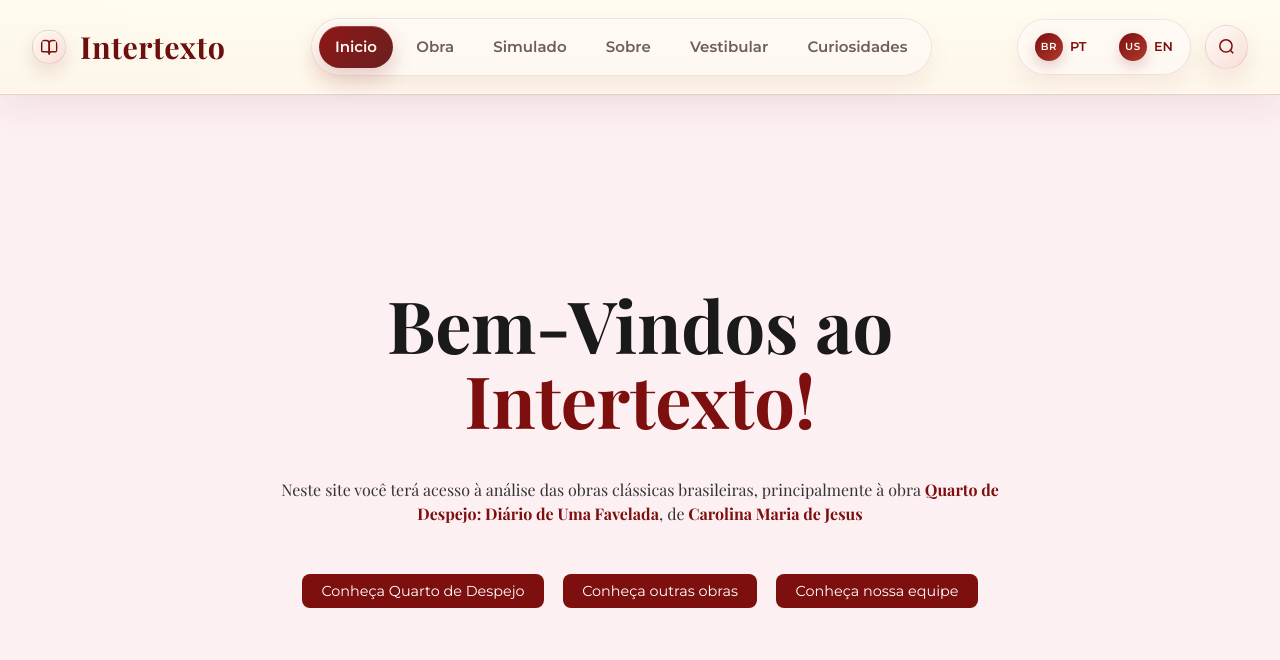
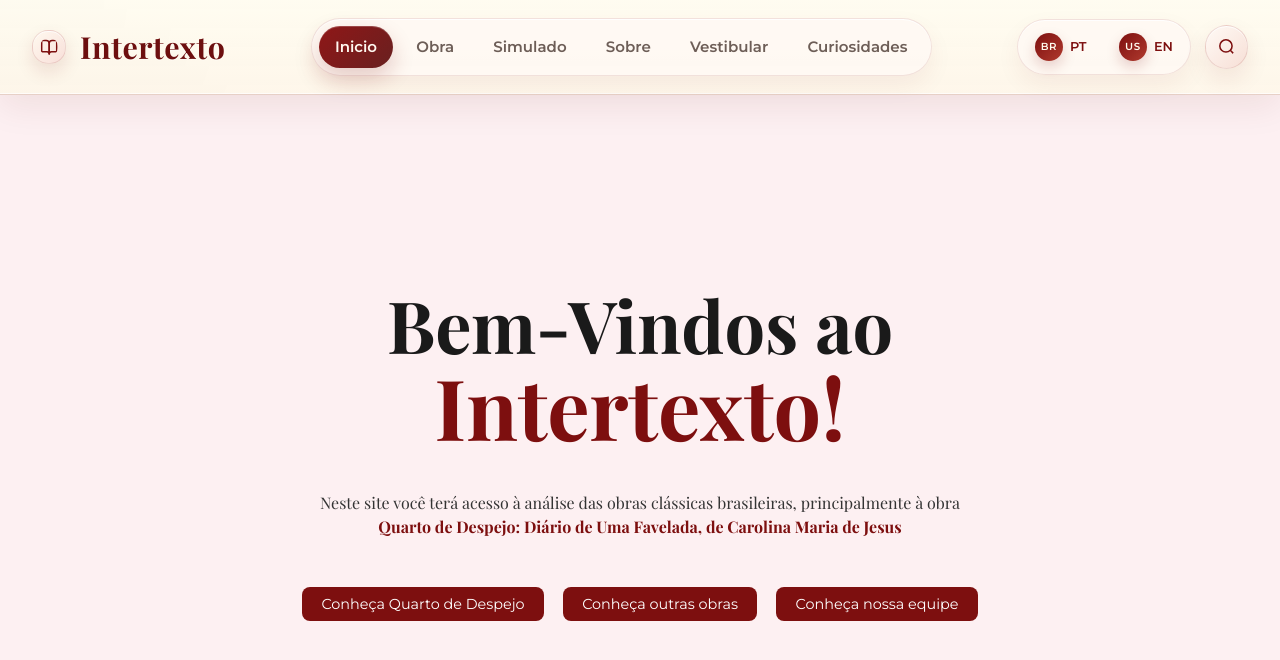
Before and after one commit to Jenniferkss/FrontEnd-Projeto-integrador, a React (Vite) app: page / in a window 1280 px wide. Shown: the top 660 px of the page. Built offline with nearby package versions, Linux system fonts and the light colour scheme; a web font is replaced by a local one.

Commit message:
Feat: Ajusta o código da pasta inicio

```diff
--- a/src/pages/Inicio/Inicio.jsx
+++ b/src/pages/Inicio/Inicio.jsx
@@ -11,18 +11,17 @@ const Inicio = () => {
                     <h1 className={styles.title}>
                         {' '}
                         Bem-Vindos ao <br />
-                        <span className={styles.italicTitle}>Intertexto!</span>
+                        <h3 className={styles.italicTitle}>Intertexto!</h3>
                     </h1>
 
                     <p className={styles.description}>
                         Neste site você terá acesso à análise das obras clássicas brasileiras,
                         principalmente à obra
-                        <span className={styles.highlight}>
-                            {''} Quarto de Despejo: Diário de Uma Favelada
-                        </span>
-                        , de
-                        <span className={styles.highlight}> Carolina Maria de Jesus</span>
+                        <p className={styles.highlight}>
+                            Quarto de Despejo: Diário de Uma Favelada, de Carolina Maria de Jesus </p>
                     </p>
+
+
 
                     <div className={styles.btnGroup}>
                         <button className={styles.btn}>Conheça Quarto de Despejo</button>
--- a/src/pages/Inicio/Inicio.module.css
+++ b/src/pages/Inicio/Inicio.module.css
@@ -79,9 +79,9 @@
     display: flex;
     flex-direction: column;
     align-items: center;
-    justify-content: center;
+    justify-content: flex-start;
     text-align: center;
-    padding: 2rem;
+    padding-top: 12rem;
 }
 
 .title {
```
